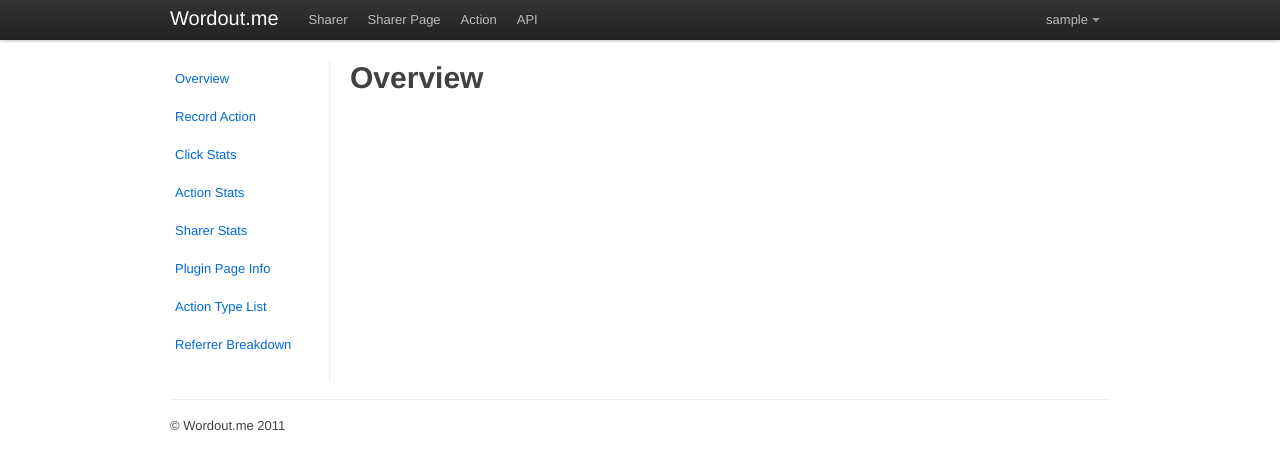
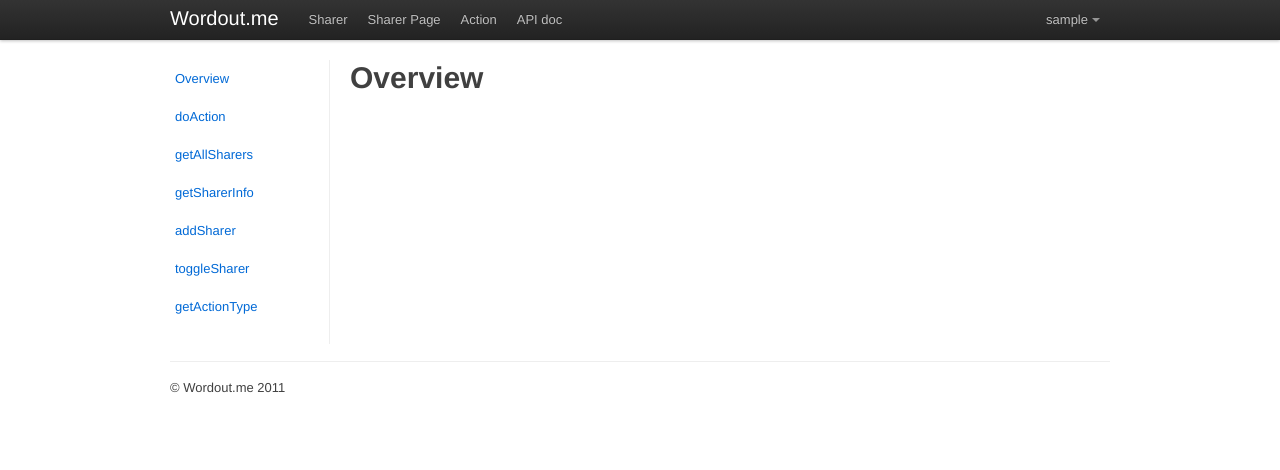
Before and after one commit to bsgreenb/Wordout, a Django app: template templates/api_overview.html in a window 1280 px wide. Shown: the top 470 px of the page. Run offline with Django 3.2, Linux system fonts and the light colour scheme; the template is opened without the code that fills it, so the values that code supplies are empty; the visitor is signed in with stand-in values (Sample User, id 1); some libraries are stand-ins or nearby versions.

Commit message:
wrote api getActionType

```diff
--- a/templates/backbone/api_overview_base.html
+++ b/templates/backbone/api_overview_base.html
@@ -5,28 +5,25 @@
 	<div class="span3">
 		<ul class="unstyled">
 			<li>
-				<a href="/api/overview/">Overview</a>
+				<a href="/apidoc/overview/">Overview</a>
 			</li>
 			<li>
-				<a href="/api/overview/recordaction/">Record Action</a>
+				<a href="/apidoc/doAction/">doAction</a>
 			</li>
 			<li>
-				<a href="/api/overview/clickstats/">Click Stats</a>
+				<a href="/apidoc/getAllSharers/">getAllSharers</a>
 			</li>
 			<li>
-				<a href="/api/overview/actionstats/">Action Stats</a>
+				<a href="/apidoc/getSharerInfo/">getSharerInfo</a>
 			</li>
 			<li>
-				<a href="/api/overview/sharerstats/">Sharer Stats</a>
+				<a href="/apidoc/addSharer/">addSharer</a>
 			</li>
 			<li>
-				<a href="/api/overview/plugininfo/">Plugin Page Info</a>
+				<a href="/apidoc/toggleSharer/">toggleSharer</a>
 			</li>
 			<li>
-				<a href="/api/overview/actiontypelist/">Action Type List</a>
-			</li>
-			<li>
-				<a href="/api/overview/referrerbreakdown/">Referrer Breakdown</a>
+				<a href="/apidoc/getActionType/">getActionType</a>
 			</li>
 		</ul>
 	</div>
--- a/templates/backbone/base.html
+++ b/templates/backbone/base.html
@@ -41,7 +41,7 @@
 					     	<li><a href="/">Sharer</a></li>
 					     	<li><a href="/pluginpage/">Sharer Page</a></li>
 					     	<li><a href="/actiontype/">Action</a></li>
-					     	<li><a href="/api/overview/">API</a></li>
+					     	<li><a href="/apidoc/overview/">API doc</a></li>
 						</ul>
 						<p class="pull-right" id="header-pull-right">
 							<ul class="nav secondary-nav">
```
Also changed, not shown: urls.py (+6 -1 lines), wordout/api_views.py (+18 -0 lines), 3 other files.
